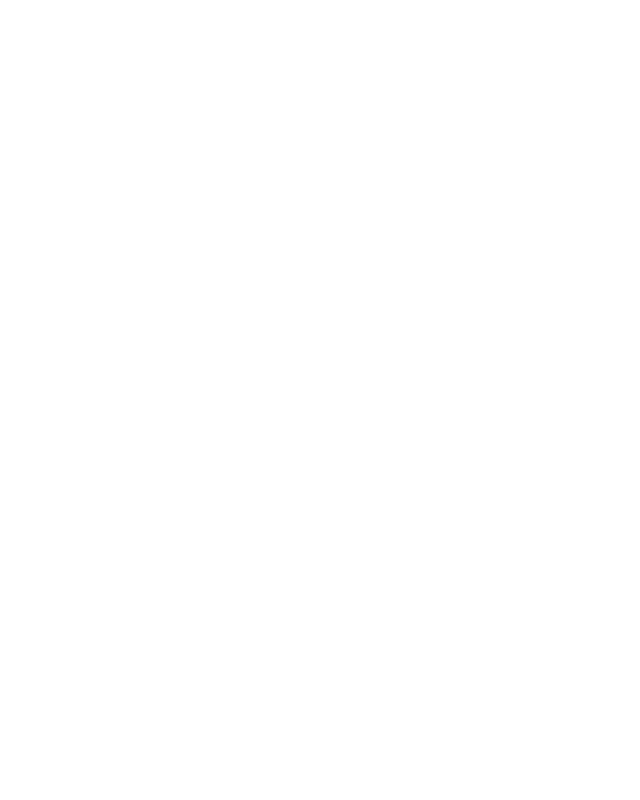
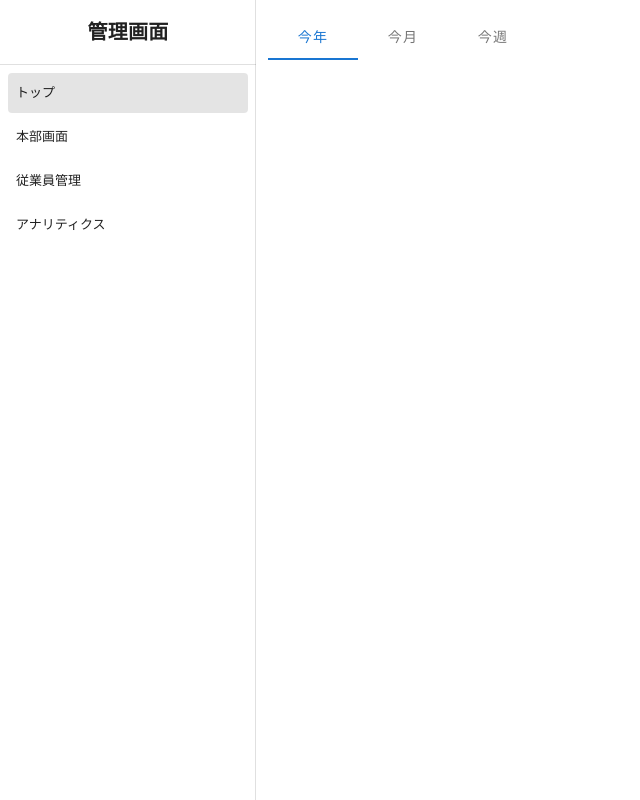
Before and after one commit to YoshioKimura/hichip, a Nuxt app: page /admin in a window 1280 px wide. Before the commit this address had no page. Shown: the whole page, without its empty margins (0-640 px from the left). Built offline with nearby package versions, Linux system fonts and the light colour scheme; no server answers.

Commit message:
feat:管理画面系雛形

```diff
--- /dev/null
+++ b/layouts/admin.vue
@@ -0,0 +1,57 @@
+<template>
+  <v-app>
+    <v-navigation-drawer app permanent>
+      <div>
+        <p class="ma-4 font-weight-bold title text-center">
+          管理画面
+        </p>
+        <p class="text-center">
+          {{ $auth.loggedIn ? $auth.user.name: '' }}
+        </p>
+      </div>
+      <v-divider />
+      <v-list
+        dense
+        nav
+      >
+        <v-list-item
+          v-for="menu in menus.super"
+          :key="menu.title"
+          :to="menu.to"
+          exact
+          nuxt
+        >
+          <v-list-item-content>
+            <v-list-item-title>{{ menu.title }}</v-list-item-title>
+          </v-list-item-content>
+        </v-list-item>
+      </v-list>
+    </v-navigation-drawer>
+    <v-content>
+      <nuxt />
+    </v-content>
+  </v-app>
+</template>
+
+<script>
+export default {
+  data () {
+    return {
+      // 本来だとmenu一列でmenuごとにrole持つのが正しい
+      menus: {
+        super: [
+          { title: 'トップ', to: '/admin/' },
+          { title: '本部画面', to: '/admin/provider' },
+          { title: '従業員管理', to: '/admin/userslist' },
+          { title: 'アナリティクス', to: '/admin/analytics' }
+        ],
+        master: [
+          { title: 'トップ', to: '/admin/' },
+          { title: '従業員管理', to: '/admin/userslist' },
+          { title: 'アナリティクス', to: '/admin/analytics' }
+        ]
+      }
+    }
+  }
+}
+</script>
--- /dev/null
+++ b/pages/admin/analytics.vue
@@ -0,0 +1,11 @@
+<template>
+  <v-container>
+    テスト
+  </v-container>
+</template>
+
+<script>
+export default {
+  layout: 'admin'
+}
+</script>
--- /dev/null
+++ b/pages/admin/index.vue
@@ -0,0 +1,27 @@
+<template>
+  <v-container>
+    <v-tabs>
+      <v-tab
+        v-for="(tab, i) in tabs"
+        :key="i"
+      >
+        {{ tab.label }}
+      </v-tab>
+    </v-tabs>
+  </v-container>
+</template>
+
+<script>
+export default {
+  layout: 'admin',
+  data () {
+    return {
+      tabs: [
+        { label: '今年', type: 'year' },
+        { label: '今月', type: 'month' },
+        { label: '今週', type: 'week' }
+      ]
+    }
+  }
+}
+</script>
--- /dev/null
+++ b/pages/admin/provider.vue
@@ -0,0 +1,11 @@
+<template>
+  <v-container>
+    テスト
+  </v-container>
+</template>
+
+<script>
+export default {
+  layout: 'admin'
+}
+</script>
--- /dev/null
+++ b/pages/admin/register.vue
@@ -0,0 +1,74 @@
+<template>
+  <v-container
+    class="fill-height"
+    fluid
+  >
+    <v-row
+      align="center"
+      justify="center"
+    >
+      <v-col
+        cols="12"
+        sm="8"
+        md="4"
+      >
+        <v-card class="mb-3">
+          <v-card-title>
+            法人登録
+          </v-card-title>
+          <v-card-text>
+            <v-text-field
+              v-model="name"
+              prepend-icon="mdi-account"
+              label="法人名"
+              type="text"
+            />
+            <v-card-actions>
+              <v-btn
+                @click.prevent="signIn"
+                block
+                color="primary"
+              >
+                登録する
+              </v-btn>
+            </v-card-actions>
+          </v-card-text>
+          <SignInSocial v-if="false" />
+        </v-card>
+      </v-col>
+    </v-row>
+  </v-container>
+</template>
+
+<script>
+export default {
+  layout: 'admin',
+  data () {
+    return {
+      password: '',
+      email: '',
+      name: ''
+    }
+  },
+  methods: {
+    async signIn () {
+      try {
+        await this.$auth.loginWith('local', {
+          data: {
+            email: this.email,
+            password: this.password
+          }
+        })
+        this.$router.push('/timeline')
+      } catch (e) {
+        alert('[Error]' + e)
+      }
+      // this.$store.dispatch('register/register', {
+      //   email: this.email,
+      //   password: this.password,
+      //   name: this.name
+      // })
+    }
+  }
+}
+</script>
--- /dev/null
+++ b/pages/admin/userslist.vue
@@ -0,0 +1,11 @@
+<template>
+  <v-container>
+    テスト
+  </v-container>
+</template>
+
+<script>
+export default {
+  layout: 'admin'
+}
+</script>
```
